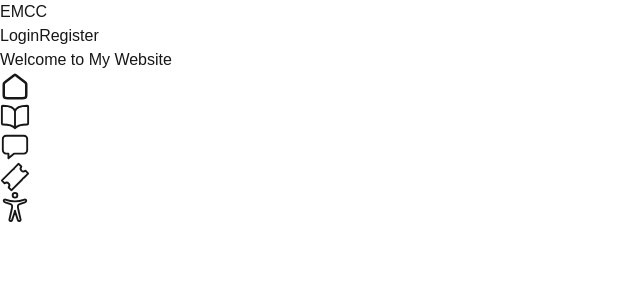
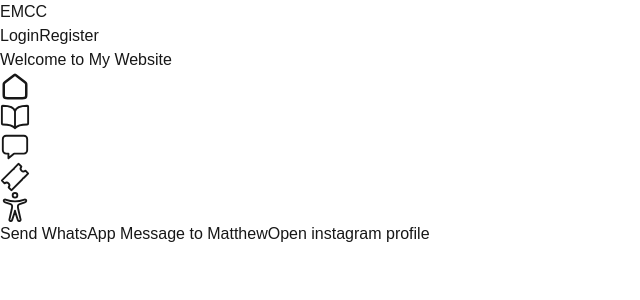
Before and after one commit to Michael-Dale/EMCCYouthApp, a Next.js app: page /home in a window 1280 px wide. Shown: the top 300 px of the page, without its empty margins (0-640 px from the left). Built offline with nearby package versions, Linux system fonts and the light colour scheme; no server answers.

Commit message:
added whatsapp and insta links

```diff
--- a/src/app/home/page.js
+++ b/src/app/home/page.js
@@ -9,6 +9,8 @@ export default function HomePage() {
         <h1 className="text-center text-3xl font-bold mt-4">Welcome to My Website</h1>
       </div>
        <Navbar />
+       <a href="https://wa.me/27638074854?text=Hello%2C%20how%20are%20you%3F" target="_blank">Send WhatsApp Message to Matthew</a>
+       <a href="https://www.instagram.com/connect_emcc?utm_source=ig_web_button_share_sheet&igsh=ZDNlZDc0MzIxNw==" target="_blank">Open instagram profile</a>
         </>
 
     );
```
